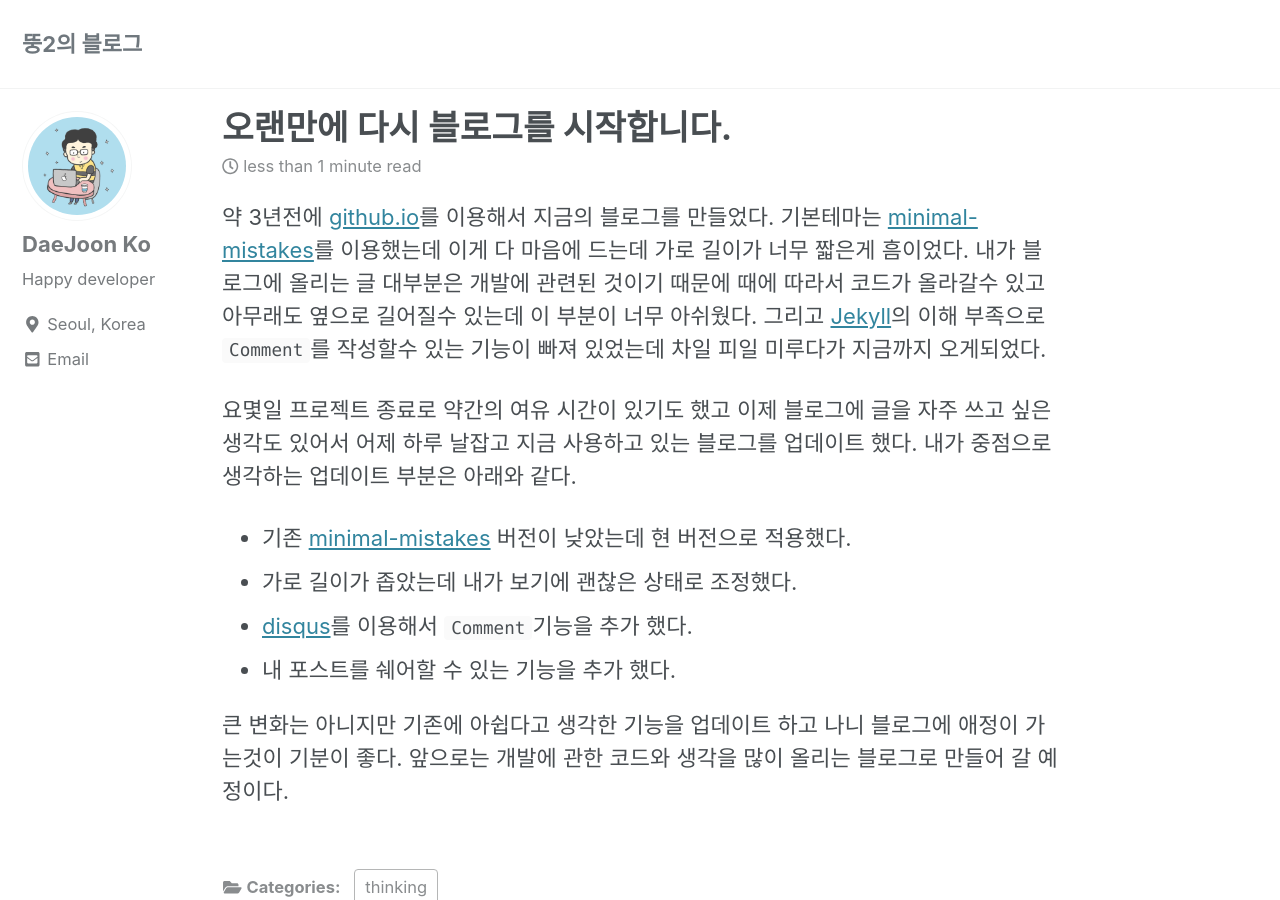
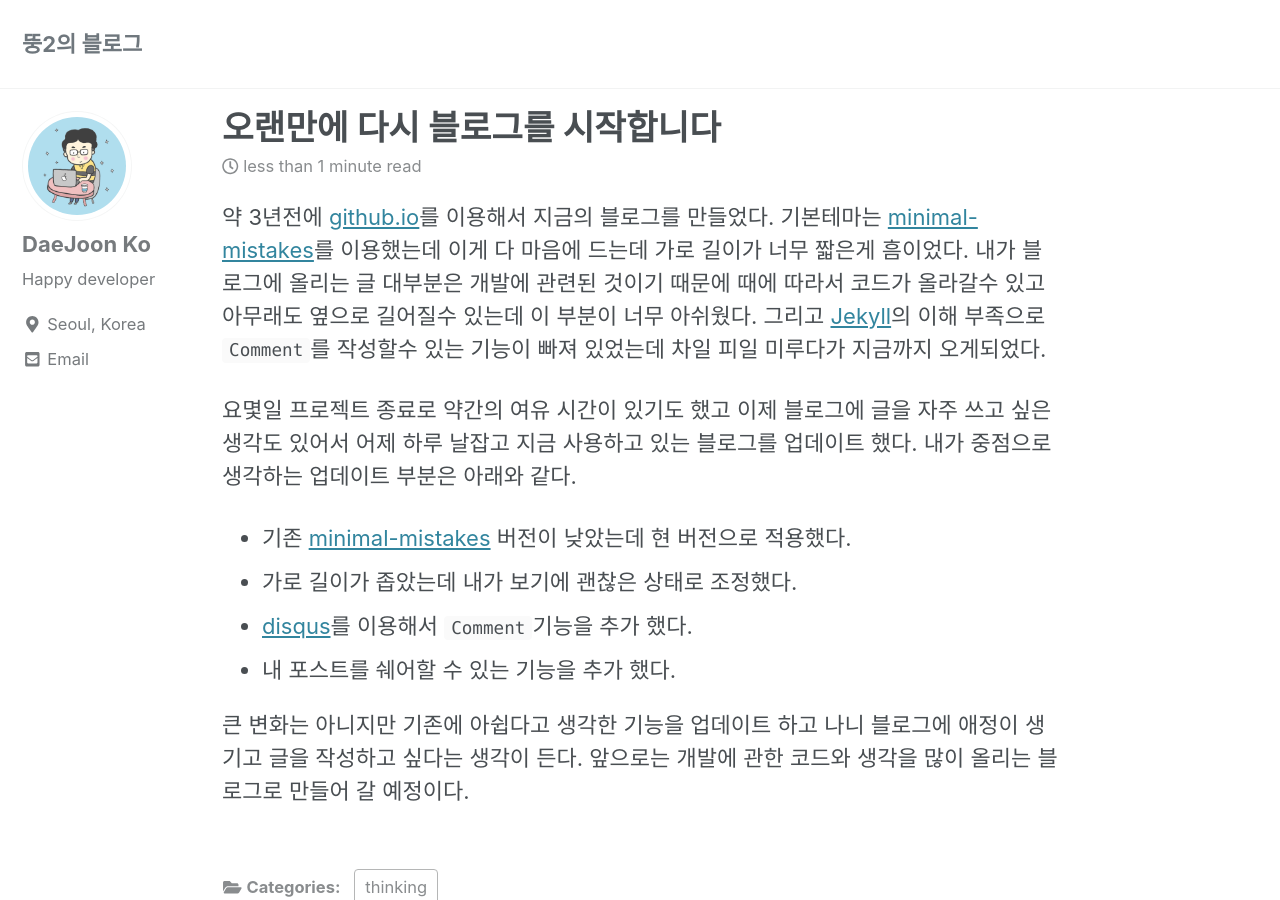
Before and after one commit to daejoon/daejoon.github.io, a Jekyll site: the page built from _posts/2019-01-24-오랜만에-다시-블로그-시작합니다.md, in a window 1280 px wide and 900 px high. Built offline with Jekyll 4.4.1, drawn with Linux system fonts in a browser that asks for light colours; cached includes are drawn as plain includes; nearby versions of some CDN libraries; comment, search, counter and statistics services are not loaded.

Commit message:
Update 2019-01-24-오랜만에-다시-블로그-시작합니다.md

```diff
--- a/_posts/2019-01-24-오랜만에-다시-블로그-시작합니다.md
+++ b/_posts/2019-01-24-오랜만에-다시-블로그-시작합니다.md
@@ -1,5 +1,5 @@
 ---
-title:  오랜만에 다시 블로그를 시작합니다.
+title:  오랜만에 다시 블로그를 시작합니다
 categories: thinking
 ---
 
@@ -12,4 +12,4 @@ categories: thinking
 - [disqus](https://disqus.com/)를 이용해서 `Comment`기능을 추가 했다.
 - 내 포스트를 쉐어할 수 있는 기능을 추가 했다.
 
-큰 변화는 아니지만 기존에 아쉽다고 생각한 기능을 업데이트 하고 나니 블로그에 애정이 가는것이 기분이 좋다. 앞으로는 개발에 관한 코드와 생각을 많이 올리는 블로그로 만들어 갈 예정이다.
+큰 변화는 아니지만 기존에 아쉽다고 생각한 기능을 업데이트 하고 나니 블로그에 애정이 생기고 글을 작성하고 싶다는 생각이 든다. 앞으로는 개발에 관한 코드와 생각을 많이 올리는 블로그로 만들어 갈 예정이다.
```
